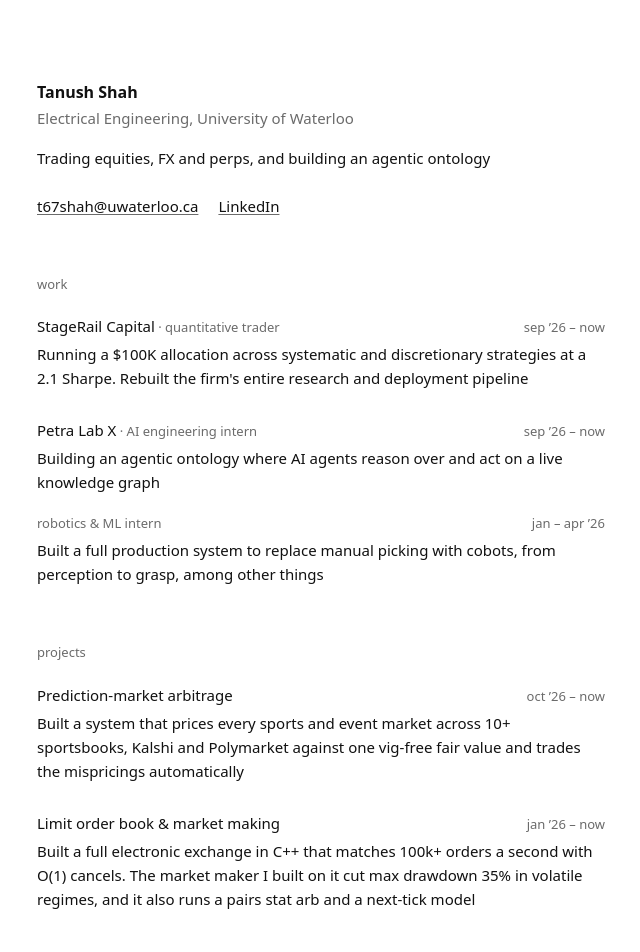
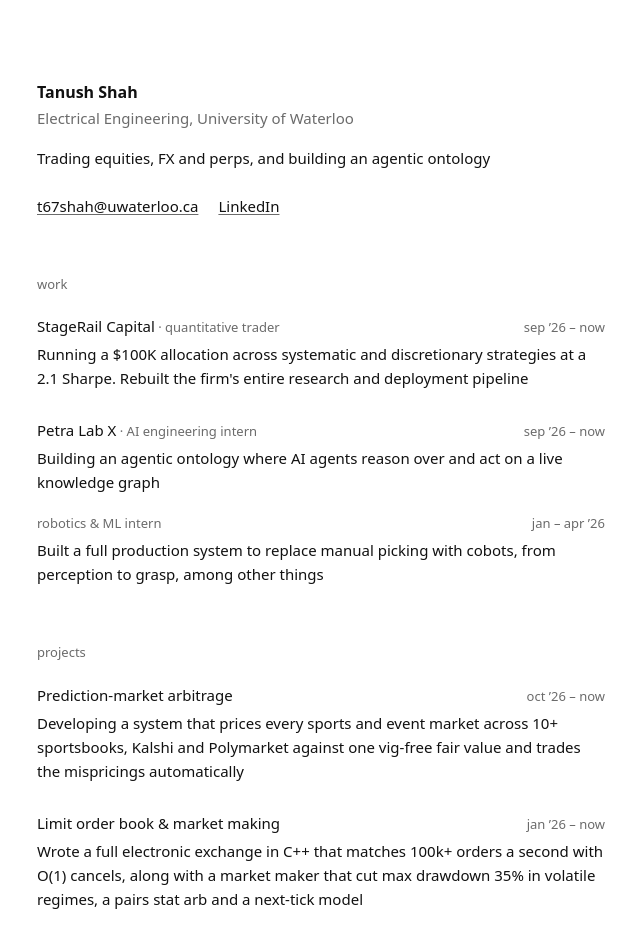
Before and after one commit to tswaterloo/portfoliosite, a Next.js app: page / in a window 1280 px wide. Shown: the top 952 px of the page, without its empty margins (319-959 px from the left). Built offline with nearby package versions, Linux system fonts and the light colour scheme.

Commit message:
Vary project verbs (#40)
Claude-Session: https://claude.ai/code/session_01VzWT3s4DFsaefx8Bd9sagr

Co-authored-by: Claude <noreply@anthropic.com>

```diff
--- a/app/page.tsx
+++ b/app/page.tsx
@@ -29,12 +29,12 @@ const projects: Entry[] = [
   {
     name: "Prediction-market arbitrage",
     dates: "oct ’26 – now",
-    text: "Built a system that prices every sports and event market across 10+ sportsbooks, Kalshi and Polymarket against one vig-free fair value and trades the mispricings automatically",
+    text: "Developing a system that prices every sports and event market across 10+ sportsbooks, Kalshi and Polymarket against one vig-free fair value and trades the mispricings automatically",
   },
   {
     name: "Limit order book & market making",
     dates: "jan ’26 – now",
-    text: "Built a full electronic exchange in C++ that matches 100k+ orders a second with O(1) cancels. The market maker I built on it cut max drawdown 35% in volatile regimes, and it also runs a pairs stat arb and a next-tick model",
+    text: "Wrote a full electronic exchange in C++ that matches 100k+ orders a second with O(1) cancels, along with a market maker that cut max drawdown 35% in volatile regimes, a pairs stat arb and a next-tick model",
   },
 ]
 
```
